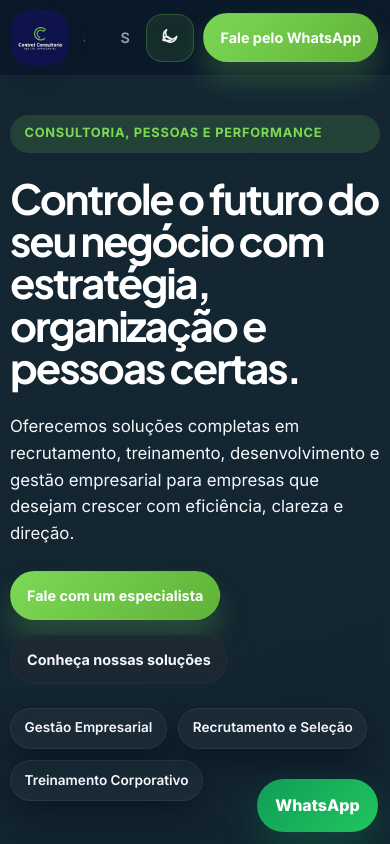
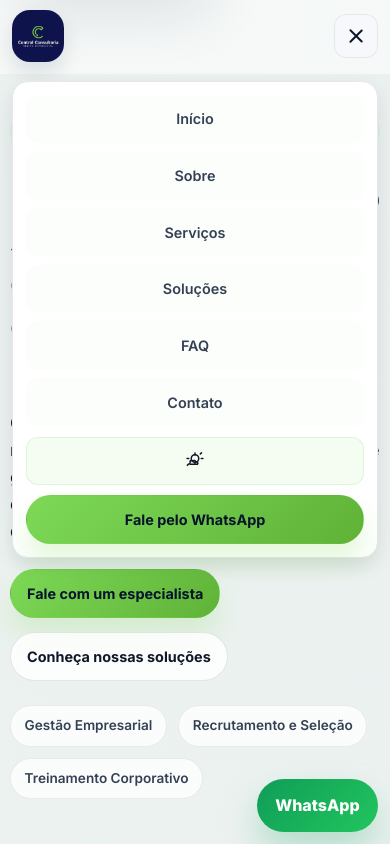
Before and after one commit to giselleandrade1/control-consultoria-website, a plain HTML site: page index.html in a window 390 px wide. Both pictures are taken after a click on the button "Abrir menu". Shown: the top 844 px of the page. Drawn offline with Linux system fonts and the light colour scheme.

Commit message:
Implement lightweight mobile menu

```diff
--- a/index.html
+++ b/index.html
@@ -68,18 +68,20 @@
                 <img class="brand-logo" src="images/control-logo.png" alt="Control Consultoria Empresarial" />
             </a>
 
-            <!-- Menu em linha única (com scroll horizontal em mobile) -->
-            <nav class="main-menu" aria-label="Menu principal">
+            <button class="menu-toggle" type="button" aria-label="Abrir menu" aria-controls="main-menu"
+                aria-expanded="false">
+                <span></span>
+                <span></span>
+                <span></span>
+            </button>
+
+            <nav id="main-menu" class="main-menu" aria-label="Menu principal">
                 <a href="#inicio" class="menu-link">Início</a>
                 <a href="#sobre" class="menu-link">Sobre</a>
                 <a href="#servicos" class="menu-link">Serviços</a>
                 <a href="#solucoes" class="menu-link">Soluções</a>
                 <a href="#faq" class="menu-link">FAQ</a>
                 <a href="#contato" class="menu-link">Contato</a>
-            </nav>
-
-            <!-- Ações (Tema + WhatsApp) -->
-            <div class="nav-actions">
                 <button class="theme-toggle" type="button" aria-label="Alternar tema claro e escuro"
                     aria-pressed="false">
                     <!-- Ícone Sol com nuvem (tema claro) -->
@@ -116,10 +118,11 @@
                     </span>
                 </button>
 
-                <a class="btn btn-primary" href="https://wa.me/5511961371183" target="_blank" rel="noreferrer">
+                <a class="btn btn-primary btn-whatsapp" href="https://wa.me/5511961371183" target="_blank"
+                    rel="noreferrer">
                     Fale pelo WhatsApp
                 </a>
-            </div>
+            </nav>
         </div>
     </header>
 
--- a/script.js
+++ b/script.js
@@ -1,4 +1,6 @@
 const header = document.querySelector('.site-header');
+const menuToggle = document.querySelector('.menu-toggle');
+const mainMenu = document.querySelector('#main-menu');
 const themeToggle = document.querySelector('.theme-toggle');
 const themeColorMeta = document.querySelector('meta[name="theme-color"]');
 const revealElements = document.querySelectorAll('.reveal');
@@ -6,6 +8,7 @@ const leadForm = document.querySelector('#lead-form');
 const whatsappNumber = '5511961371183';
 const themeStorageKey = 'theme';
 const themeQuery = window.matchMedia('(prefers-color-scheme: dark)');
+const mobileMenuQuery = window.matchMedia('(max-width: 860px)');
 
 const readStoredTheme = () => {
     try {
@@ -39,6 +42,28 @@ const applyTheme = (theme, persist = true) => {
     }
 };
 
+const setMenuState = (isOpen) => {
+    if (!menuToggle || !mainMenu) {
+        return;
+    }
+
+    menuToggle.classList.toggle('is-open', isOpen);
+    mainMenu.classList.toggle('is-open', isOpen);
+    menuToggle.setAttribute('aria-expanded', String(isOpen));
+    menuToggle.setAttribute('aria-label', isOpen ? 'Fechar menu' : 'Abrir menu');
+    document.body.classList.toggle('menu-open', isOpen);
+};
+
+const closeMenu = () => setMenuState(false);
+
+const toggleMenu = () => {
+    if (!menuToggle || !mainMenu) {
+        return;
+    }
+
+    setMenuState(!menuToggle.classList.contains('is-open'));
+};
+
 let userHasThemePreference = false;
 const savedTheme = readStoredTheme();
 const initialTheme = savedTheme || getSystemTheme();
@@ -48,6 +73,8 @@ if (savedTheme) {
 }
 
 applyTheme(initialTheme, false);
+
+setMenuState(false);
 
 if (!userHasThemePreference) {
     const syncSystemTheme = (event) => {
@@ -85,6 +112,30 @@ themeToggle?.addEventListener('click', () => {
     }
 });
 
+menuToggle?.addEventListener('click', toggleMenu);
+
+mainMenu?.querySelectorAll('a').forEach((link) => {
+    link.addEventListener('click', closeMenu);
+});
+
+document.addEventListener('keydown', (event) => {
+    if (event.key === 'Escape') {
+        closeMenu();
+    }
+});
+
+const syncMenuOnViewportChange = (event) => {
+    if (!event.matches) {
+        closeMenu();
+    }
+};
+
+if (typeof mobileMenuQuery.addEventListener === 'function') {
+    mobileMenuQuery.addEventListener('change', syncMenuOnViewportChange);
+} else if (typeof mobileMenuQuery.addListener === 'function') {
+    mobileMenuQuery.addListener(syncMenuOnViewportChange);
+}
+
 const observer = new IntersectionObserver(
     (entries) => {
         for (const entry of entries) {
@@ -101,7 +152,7 @@ revealElements.forEach((element) => observer.observe(element));
 
 window.addEventListener('scroll', () => {
     header.classList.toggle('scrolled', window.scrollY > 12);
-});
+}, { passive: true });
 
 leadForm?.addEventListener('submit', (e) => {
     e.preventDefault();
--- a/styles.css
+++ b/styles.css
@@ -237,6 +237,7 @@ h3 {
 }
 
 .header-nav {
+  position: relative;
   display: flex;
   align-items: center;
   justify-content: space-between;
@@ -277,28 +278,13 @@ h3 {
 
 .brand-text { display: none; }
 
-/* MENU EM LINHA ÚNICA COM SCROLL HORIZONTAL */
 .main-menu {
   display: flex;
   align-items: center;
-  gap: 1.35rem;
+  justify-content: flex-end;
+  gap: 1rem;
   flex: 1;
-  justify-content: center;
-
-  /* Essencial para scroll horizontal em mobile */
-  overflow-x: auto;
-  overflow-y: hidden;
-  white-space: nowrap;
-  scrollbar-width: none;
-  scroll-behavior: smooth;
-
-  /* Padding para scroll confortável */
-  padding: 0.25rem 0;
-}
-
-/* Remover scrollbar em webkit */
-.main-menu::-webkit-scrollbar {
-  display: none;
+  min-width: 0;
 }
 
 .menu-link {
@@ -342,14 +328,6 @@ h3 {
   transform: scaleX(1);
 }
 
-/* AÇÕES (TEMA + WHATSAPP) */
-.nav-actions {
-  display: flex;
-  align-items: center;
-  gap: 0.75rem;
-  flex-shrink: 0;
-}
-
 .btn {
   display: inline-flex;
   align-items: center;
@@ -399,19 +377,24 @@ h3 {
   padding-inline: 1rem;
 }
 
+.btn-whatsapp {
+  white-space: nowrap;
+}
+
 .menu-toggle {
   display: none;
   align-items: center;
   justify-content: center;
-  width: 3rem;
-  height: 3rem;
+  width: 2.75rem;
+  height: 2.75rem;
   border: 1px solid var(--border);
-  border-radius: 16px;
+  border-radius: 12px;
   background: var(--bg-soft);
   color: var(--text);
   cursor: pointer;
   padding: 0;
-  transition: all 0.3s ease;
+  transition: background-color 160ms ease, border-color 160ms ease, color 160ms ease;
+  flex-direction: column;
 }
 
 .menu-toggle:hover {
@@ -426,20 +409,19 @@ h3 {
 
 .menu-toggle span {
   display: block;
-  width: 1.1rem;
+  width: 1.15rem;
   height: 2px;
   border-radius: 999px;
-  background: var(--text);
-  transition: all 0.3s ease;
+  background: currentColor;
+  transition: transform 160ms ease, opacity 160ms ease;
 }
 
 .menu-toggle span + span {
   margin-top: 0.25rem;
 }
 
-/* Animação do hambúrguer */
 .menu-toggle.is-open span:nth-child(1) {
-  transform: rotate(45deg) translateY(11px);
+  transform: translateY(6px) rotate(45deg);
 }
 
 .menu-toggle.is-open span:nth-child(2) {
@@ -447,7 +429,7 @@ h3 {
 }
 
 .menu-toggle.is-open span:nth-child(3) {
-  transform: rotate(-45deg) translateY(-11px);
+  transform: translateY(-6px) rotate(-45deg);
 }
 
 .theme-toggle {
@@ -1524,6 +1506,100 @@ h3 {
   }
 }
 
+@media (max-width: 860px) {
+  .site-header {
+    backdrop-filter: none;
+  }
+
+  body.menu-open {
+    overflow: hidden;
+  }
+
+  .header-nav {
+    gap: 0.75rem;
+    padding: 0.65rem 0.75rem;
+  }
+
+  .brand-logo {
+    width: 3.25rem;
+    height: 3.25rem;
+    box-shadow: 0 10px 20px rgba(7, 27, 58, 0.12);
+  }
+
+  .menu-toggle {
+    display: inline-flex;
+    flex-shrink: 0;
+  }
+
+  .main-menu {
+    position: absolute;
+    top: calc(100% + 0.5rem);
+    left: 0.75rem;
+    right: 0.75rem;
+    display: grid;
+    gap: 0.5rem;
+    padding: 0.8rem;
+    margin-left: 0;
+    justify-content: stretch;
+    background: var(--bg);
+    border: 1px solid var(--border);
+    border-radius: 16px;
+    box-shadow: 0 8px 20px rgba(7, 27, 58, 0.1);
+    opacity: 0;
+    visibility: hidden;
+    transform: translateY(-8px);
+    pointer-events: none;
+    transition: opacity 160ms ease, transform 160ms ease, visibility 0s linear 160ms;
+    z-index: 1001;
+  }
+
+  .main-menu.is-open {
+    opacity: 1;
+    visibility: visible;
+    transform: translateY(0);
+    pointer-events: auto;
+    transition-delay: 0s;
+  }
+
+  .menu-link {
+    width: 100%;
+    justify-content: center;
+    padding: 0.8rem 0.9rem;
+    border-radius: 12px;
+    background: rgba(125, 217, 87, 0.03);
+  }
+
+  .menu-link::after {
+    display: none;
+  }
+
+  .main-menu .theme-toggle,
+  .main-menu .btn-whatsapp {
+    width: 100%;
+    min-height: 44px;
+  }
+
+  .main-menu .theme-toggle {
+    margin-top: 0.15rem;
+  }
+
+  .main-menu .btn-whatsapp {
+    margin-top: 0.15rem;
+  }
+
+  .main-menu .theme-toggle {
+    border-radius: 12px;
+  }
+
+  .main-menu .btn {
+    padding-inline: 1rem;
+  }
+
+  .main-menu .btn-whatsapp {
+    justify-content: center;
+  }
+}
+
 @media (max-width: 720px) {
   .section {
     padding: 3.8rem 0;
@@ -1531,10 +1607,6 @@ h3 {
 
   .container {
     width: min(100% - 1.25rem, var(--container));
-  }
-
-  .header-inner {
-    grid-template-columns: auto 1fr auto;
   }
 
   .brand-text span {
@@ -1576,10 +1648,6 @@ h3 {
     flex-direction: column;
   }
 
-  .site-nav {
-    top: calc(100% + 0.5rem);
-  }
-
   .floating-whatsapp {
     right: 0.75rem;
     bottom: 0.75rem;
```
